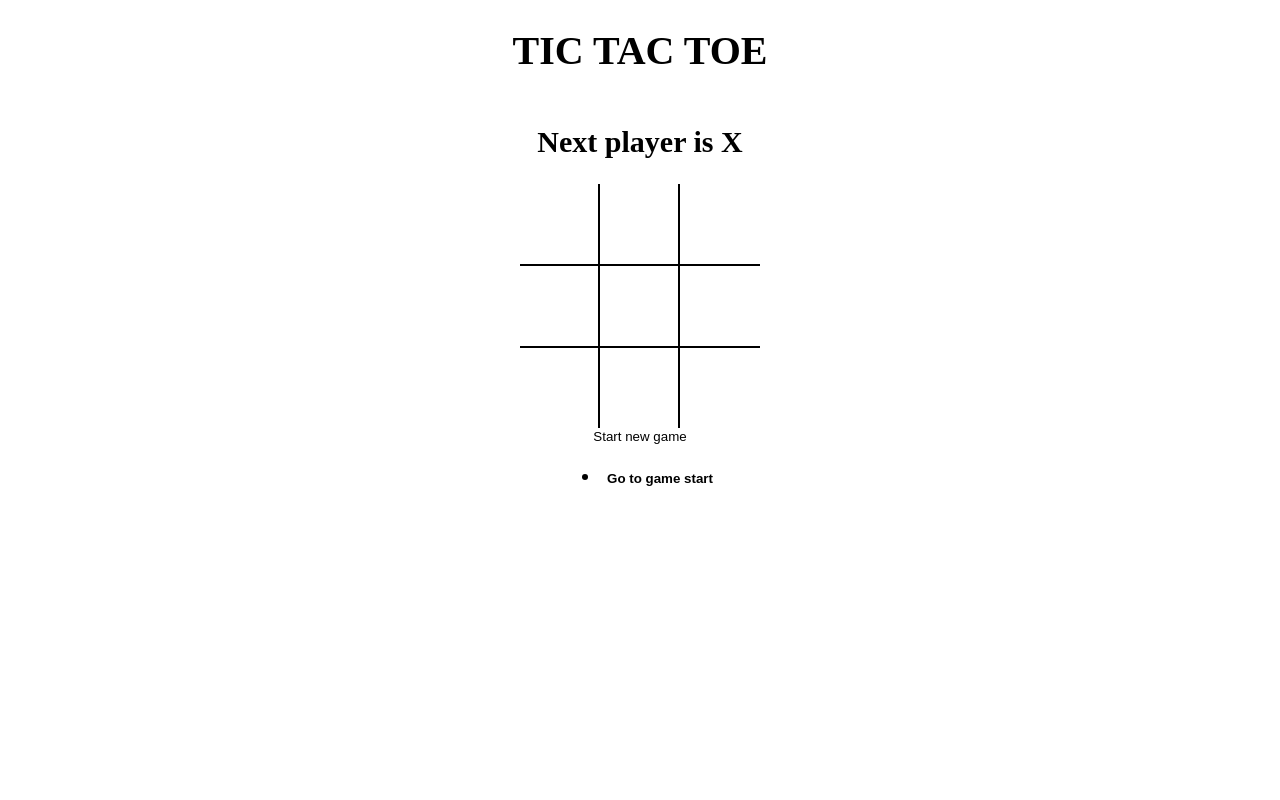
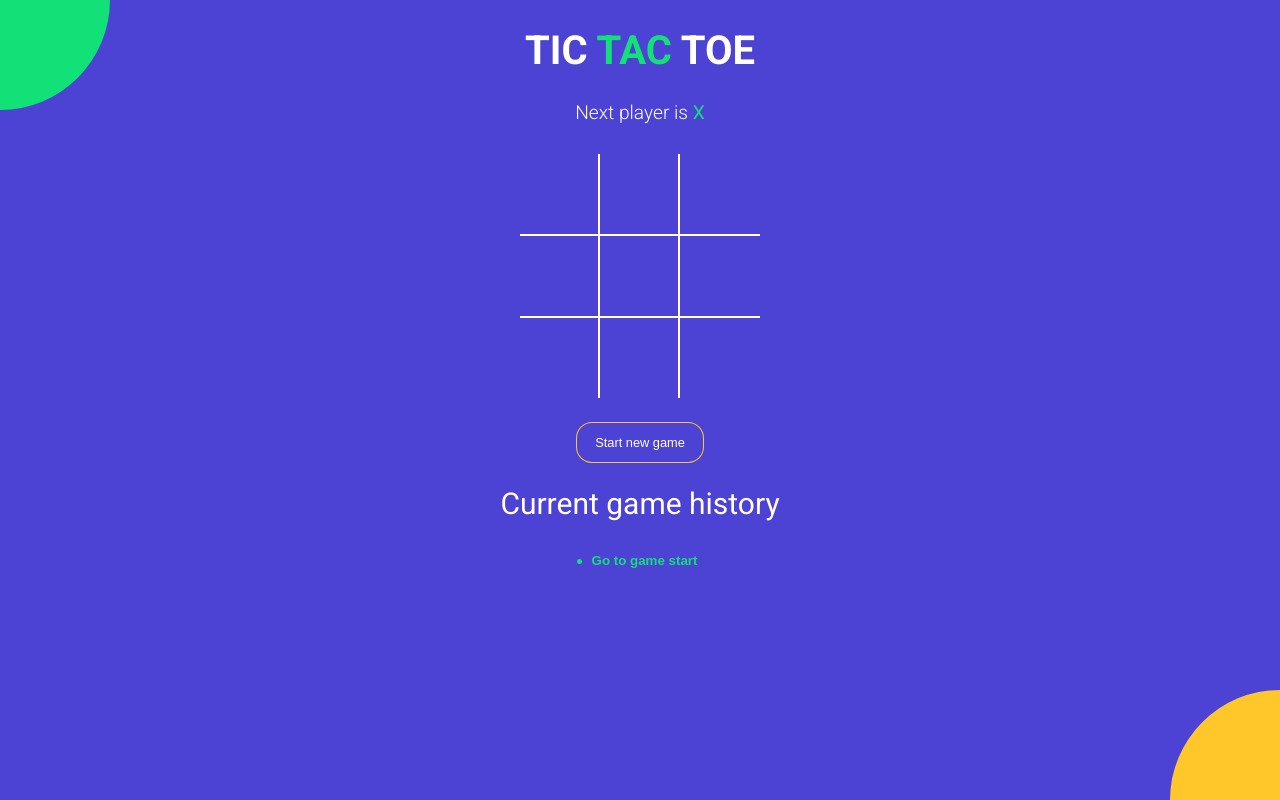
Before and after one commit to chandankrr/TIC-TAC-TOE, a React (Vite) app: page / in a window 1280 px wide. Built offline with nearby package versions, Linux system fonts and the light colour scheme.

Commit message:
styled the entire app

```diff
--- a/index.html
+++ b/index.html
@@ -1,7 +1,14 @@
 <!DOCTYPE html>
 <html>
   <head>
-    <title>React Vite Micro App</title>
+    <meta charset="UTF-8" />
+    <meta name="viewport" content="width=device-width, initial-scale=1.0" />
+    <meta http-equiv="X-UA-Compatible" content="ie=edge" />
+    <link
+      href="https://fonts.googleapis.com/css?family=Roboto:300,400,700&display=swap"
+      rel="stylesheet"
+    />
+    <title>TIC TAC TOE</title>
   </head>
   <body>
     <div id="root"></div>
--- a/src/App.jsx
+++ b/src/App.jsx
@@ -48,17 +48,25 @@
 
   return (
     <div className="app">
-      <h1>TIC TAC TOE</h1>
+      <h1>
+        TIC <span className="text-green">TAC</span> TOE
+      </h1>
       <StatusMessage winner={winner} current={current} />
       <Board
         board={current.board}
         handleSquareClick={handleSquareClick}
         winningSquares={winningSquares}
       />
-      <button type="button" onClick={onNewGame}>
+      <button
+        type="button"
+        onClick={onNewGame}
+        className={`btn-reset ${winner ? 'active' : ''}`}
+      >
         Start new game
       </button>
+      <h2 style={{ fontWeight: 'normal' }}>Current game history</h2>
       <History history={history} moveTo={moveTo} currentMove={currentMove} />
+      <div className="bg-balls" />
     </div>
   );
 };
--- a/src/components/History.jsx
+++ b/src/components/History.jsx
@@ -2,14 +2,13 @@
 
 const History = ({ history, moveTo, currentMove }) => {
   return (
-    <ul>
+    <div className="history-wrapper">
+      <ul className="history">
         {history.map((_, move) => {
           return (
             <li key={move}>
               <button
-              style={{
-                fontWeight: move === currentMove ? 'bold' : 'normal',
-              }}
+                className={`btn-move ${move === currentMove ? 'active' : ''}`}
                 type="button"
                 onClick={() => {
                   moveTo(move);
@@ -21,6 +20,7 @@
           );
         })}
       </ul>
+    </div>
   );
 };
 
--- a/src/components/Square.jsx
+++ b/src/components/Square.jsx
@@ -4,9 +4,10 @@
   return (
     <button
       type="button"
-      className="square"
       onClick={onClick}
-      style={{ fontWeight: isWinningSquares ? 'bold' : 'normal' }}
+      className={`square ${isWinningSquares ? 'winning' : ''} ${
+        value === 'X' ? 'text-green' : 'text-orange'
+      }`}
     >
       {value}
     </button>
--- a/src/components/StatusMessage.jsx
+++ b/src/components/StatusMessage.jsx
@@ -4,13 +4,30 @@
   const noMoveLeft = current.board.every(elm => elm !== null);
 
   return (
-    <h2>
-      {winner && `Winner is ${winner}`}{' '}
-      {!winner &&
-        !noMoveLeft &&
-        `Next player is ${current.isXNext ? 'X' : 'O'}`}
-      {!winner && noMoveLeft && 'X and O tied'}
-    </h2>
+    <div className="status-message">
+      {winner && (
+        <>
+          winner is{' '}
+          <span className={winner === 'X' ? 'text-green' : 'text-orange'}>
+            {winner}
+          </span>
+        </>
+      )}
+      {!winner && !noMoveLeft && (
+        <>
+          Next player is{' '}
+          <span className={current.isXNext ? 'text-green' : 'text-orange'}>
+            {current.isXNext ? 'X' : 'O'}
+          </span>
+        </>
+      )}
+      {!winner && noMoveLeft && (
+        <>
+          <span className="text-green">X</span> and {' '}
+          <span className="text-orange">O</span> tied
+        </>
+      )}
+    </div>
   );
 };
 
--- a/src/styles/root.scss
+++ b/src/styles/root.scss
@@ -1,4 +1,11 @@
+$green: #12e177;
+$orange: #ffc72a;
+$blue: #4c43d4;
+
 body {
+  font-family: 'Roboto', sans-serif;
+  background-color: $blue;
+  color: #fff;
   padding: 0;
   margin: 0;
 }
@@ -19,18 +26,83 @@
   align-items: center;
 }
 
+.text-green {
+  color: $green;
+}
+
+.text-orange {
+  color: $orange;
+}
+
+.history-wrapper {
+  width: 300px;
+  text-align: center;
+  margin-bottom: 20px;
+  .history {
+    display: inline-block;
+    padding: 0;
+    margin: 0;
+    li {
+      list-style: none;
+      text-align: left;
+      &:before {
+        content: '';
+        border-radius: 50%;
+        display: inline-block;
+        height: 5px;
+        width: 5px;
+        background-color: $green;
+        margin-right: 4px;
+        margin-bottom: 1px;
+      }
+
+      .btn-move {
+    	  color: #fff;
+        &.active {
+          font-weight: bold;
+          color: $green;
+        }
+      }
+    }
+  }
+}
+
+.status-message {
+	margin-bottom: 30px;
+	font-size: 1.2rem;
+	font-weight: lighter;
+	span {
+	  font-weight: normal;
+	}
+}
+
+.btn-reset {
+  font-size: 0.8rem;
+  color: #fff;
+  border-radius: 15px;
+  padding: 12px 18px;
+  margin-top: 25px;
+  transition: all 0.2s;
+  background-color: $blue;
+  box-shadow: 0px 0px 0px 1px $orange;
+  &.active {
+    background-color: $orange;
+    box-shadow: none;
+  }
+}
+
 .board {
   .board-row {
     display: flex;
     flex-direction: row;
-    border-bottom: 2px solid #000;
+    border-bottom: 2px solid #fff;
     &:last-child {
       border-bottom: none;
     }
     .square {
       width: 80px;
       height: 80px;
-      border-right: 2px solid #000;
+      border-right: 2px solid #fff;
       font-size: 2.5rem;
       padding: 0;
       overflow: hidden;
@@ -38,6 +110,63 @@
       &:last-child {
         border-right: none;
       }
+      &.winning {
+			  animation: scaleText 1.4s infinite;
+			  @keyframes scaleText {
+			    0% {
+			      transform: 2.5rem;
+			    }
+			    50% {
+			      font-size: 3.5rem;
+			    }
+			    100% {
+			      font-size: 2.5rem;
+			    }
+			  }
+			}
     }
   }
 }
+
+.bg-balls {
+  position: fixed;
+  top: 0;
+  left: 0;
+  right: 0;
+  bottom: 0;
+  min-width: 100%;
+  z-index: -1;
+
+  &:before,
+  &:after {
+    content: '';
+    position: absolute;
+    width: 150px;
+    height: 150px;
+    border-radius: 50%;
+  }
+
+  &:before {
+    background-color: $orange;
+    right: -75px;
+    bottom: -75px;
+    @media screen and (min-width: 476px) {
+      width: 220px;
+      height: 220px;
+      right: -110px;
+      bottom: -110px;
+    }
+  }
+
+  &:after {
+    background-color: $green;
+    top: -75px;
+    left: -75px;
+    @media screen and (min-width: 476px) {
+      width: 220px;
+      height: 220px;
+      top: -110px;
+      left: -110px;
+    }
+  }
+}
```
Lines whose indentation alone changed are shown as unchanged.
